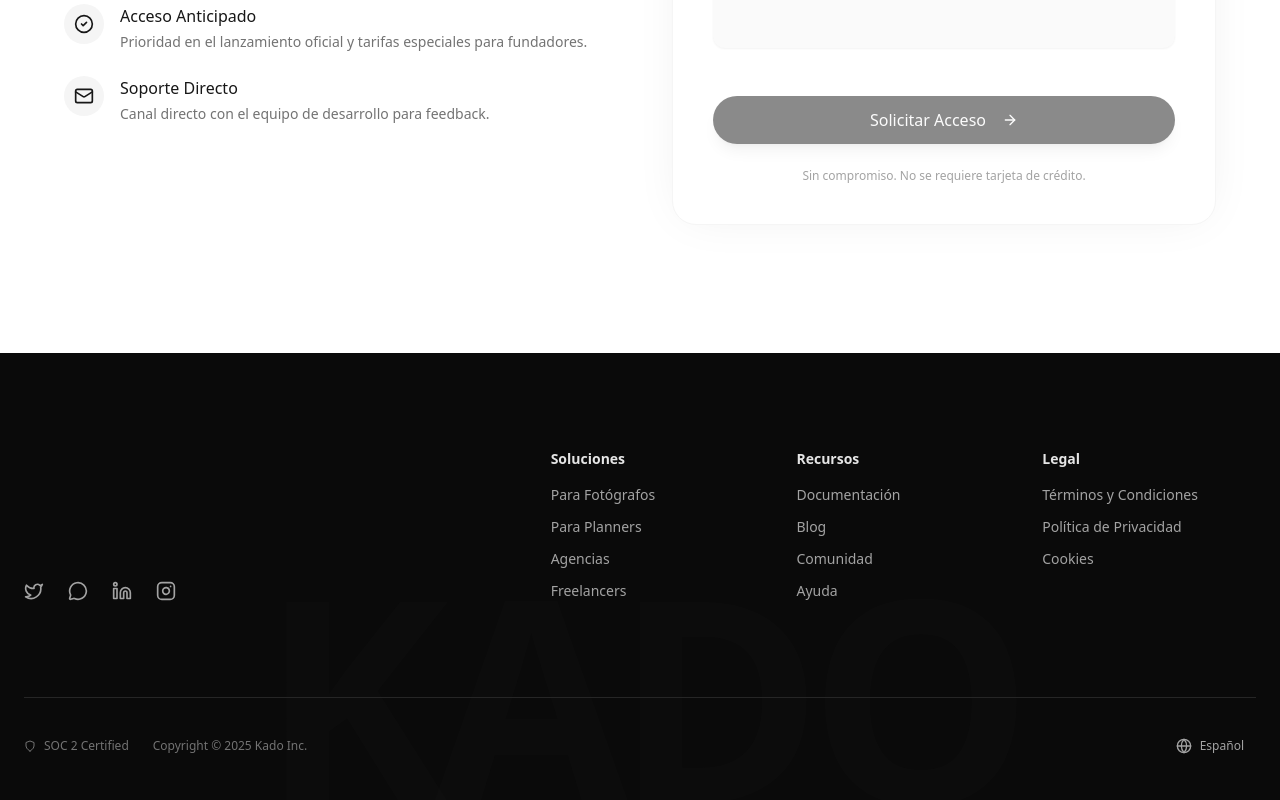
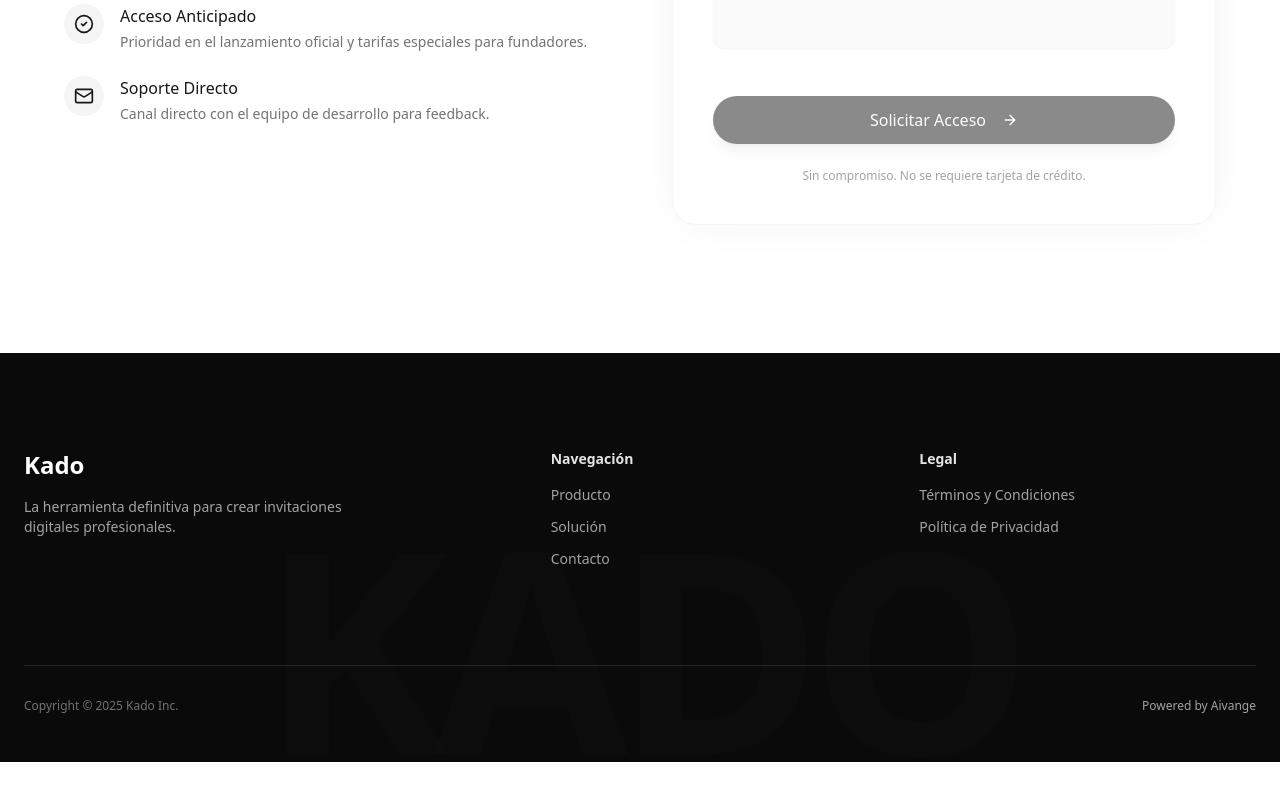
Before and after one commit to agus1k/kado-landing, a React (Vite) app: page / in a window 1280 px wide. Shown: the part 4699-5499 px from the top of the page. After the commit the page ends 5461 px from the top, so only its background shows below. Built offline with nearby package versions, Linux system fonts and the light colour scheme.

Commit message:
modified footer

```diff
--- a/src/components/layout/Footer.tsx
+++ b/src/components/layout/Footer.tsx
@@ -1,5 +1,3 @@
-import { Instagram, Twitter, Linkedin, MessageCircle, Globe } from "lucide-react";
-import { Button } from "@/components/ui/button";
 import { Link } from "react-router-dom";
 
 export const Footer = () => {
@@ -15,40 +13,24 @@ export const Footer = () => {
       <div className="container mx-auto px-4 md:px-6 relative z-10">
         <div className="grid grid-cols-1 lg:grid-cols-12 gap-12 lg:gap-8 mb-24">
 
-          {/* Left Column: Brand & CTA */}
+          {/* Left Column: Brand */}
           <div className="lg:col-span-5 flex flex-col justify-between">
-            <div className="space-y-8">
-              <div className="flex items-center gap-2">
-              </div>
-            </div>
-
-            <div className="flex gap-6 mt-12 lg:mt-0">
-              <a href="#" className="text-neutral-400 hover:text-white transition-colors"><Twitter className="w-5 h-5" /></a>
-              <a href="#" className="text-neutral-400 hover:text-white transition-colors"><MessageCircle className="w-5 h-5" /></a>
-              <a href="#" className="text-neutral-400 hover:text-white transition-colors"><Linkedin className="w-5 h-5" /></a>
-              <a href="#" className="text-neutral-400 hover:text-white transition-colors"><Instagram className="w-5 h-5" /></a>
+            <div className="space-y-4">
+              <h3 className="text-2xl font-bold">Kado</h3>
+              <p className="text-neutral-400 text-sm max-w-xs">
+                La herramienta definitiva para crear invitaciones digitales profesionales.
+              </p>
             </div>
           </div>
 
           {/* Right Columns: Links */}
-          <div className="lg:col-span-7 grid grid-cols-2 md:grid-cols-3 gap-8 text-sm">
+          <div className="lg:col-span-7 grid grid-cols-2 md:grid-cols-2 gap-8 text-sm">
             <div className="space-y-4">
-              <h4 className="font-semibold text-neutral-200">Soluciones</h4>
+              <h4 className="font-semibold text-neutral-200">Navegación</h4>
               <ul className="space-y-3 text-neutral-400">
-                <li><a href="#" className="hover:text-white transition-colors">Para Fotógrafos</a></li>
-                <li><a href="#" className="hover:text-white transition-colors">Para Planners</a></li>
-                <li><a href="#" className="hover:text-white transition-colors">Agencias</a></li>
-                <li><a href="#" className="hover:text-white transition-colors">Freelancers</a></li>
-              </ul>
-            </div>
-
-            <div className="space-y-4">
-              <h4 className="font-semibold text-neutral-200">Recursos</h4>
-              <ul className="space-y-3 text-neutral-400">
-                <li><a href="#" className="hover:text-white transition-colors">Documentación</a></li>
-                <li><a href="#" className="hover:text-white transition-colors">Blog</a></li>
-                <li><a href="#" className="hover:text-white transition-colors">Comunidad</a></li>
-                <li><a href="#" className="hover:text-white transition-colors">Ayuda</a></li>
+                <li><a href="#features" className="hover:text-white transition-colors">Producto</a></li>
+                <li><a href="#demo" className="hover:text-white transition-colors">Solución</a></li>
+                <li><a href="#contact" className="hover:text-white transition-colors">Contacto</a></li>
               </ul>
             </div>
 
@@ -57,7 +39,6 @@ export const Footer = () => {
               <ul className="space-y-3 text-neutral-400">
                 <li><Link to="/terms" className="hover:text-white transition-colors">Términos y Condiciones</Link></li>
                 <li><Link to="/privacy" className="hover:text-white transition-colors">Política de Privacidad</Link></li>
-                <li><a href="#" className="hover:text-white transition-colors">Cookies</a></li>
               </ul>
             </div>
           </div>
@@ -65,18 +46,16 @@ export const Footer = () => {
 
         {/* Bottom Bar */}
         <div className="border-t border-neutral-800 pt-8 flex flex-col md:flex-row justify-between items-center gap-4 text-xs text-neutral-500">
-          <div className="flex items-center gap-6">
-            <span className="flex items-center gap-2">
-              <svg className="w-3 h-3" viewBox="0 0 24 24" fill="none" stroke="currentColor" strokeWidth="2" strokeLinecap="round" strokeLinejoin="round"><path d="M12 22s8-4 8-10V5l-8-3-8 3v7c0 6 8 10 8 10z"/></svg>
-              SOC 2 Certified
-            </span>
-            <span>Copyright © 2025 Kado Inc.</span>
-          </div>
+          <span>Copyright © 2025 Kado Inc.</span>
 
-          <Button variant="ghost" size="sm" className="h-8 text-neutral-400 hover:text-white hover:bg-neutral-800 rounded-full gap-2">
-            <Globe className="w-3 h-3" />
-            Español
-          </Button>
+          <a
+            href="https://aivange.com"
+            target="_blank"
+            rel="noopener noreferrer"
+            className="text-neutral-400 hover:text-white transition-colors"
+          >
+            Powered by <span className="font-medium">Aivange</span>
+          </a>
         </div>
       </div>
     </footer>
```
